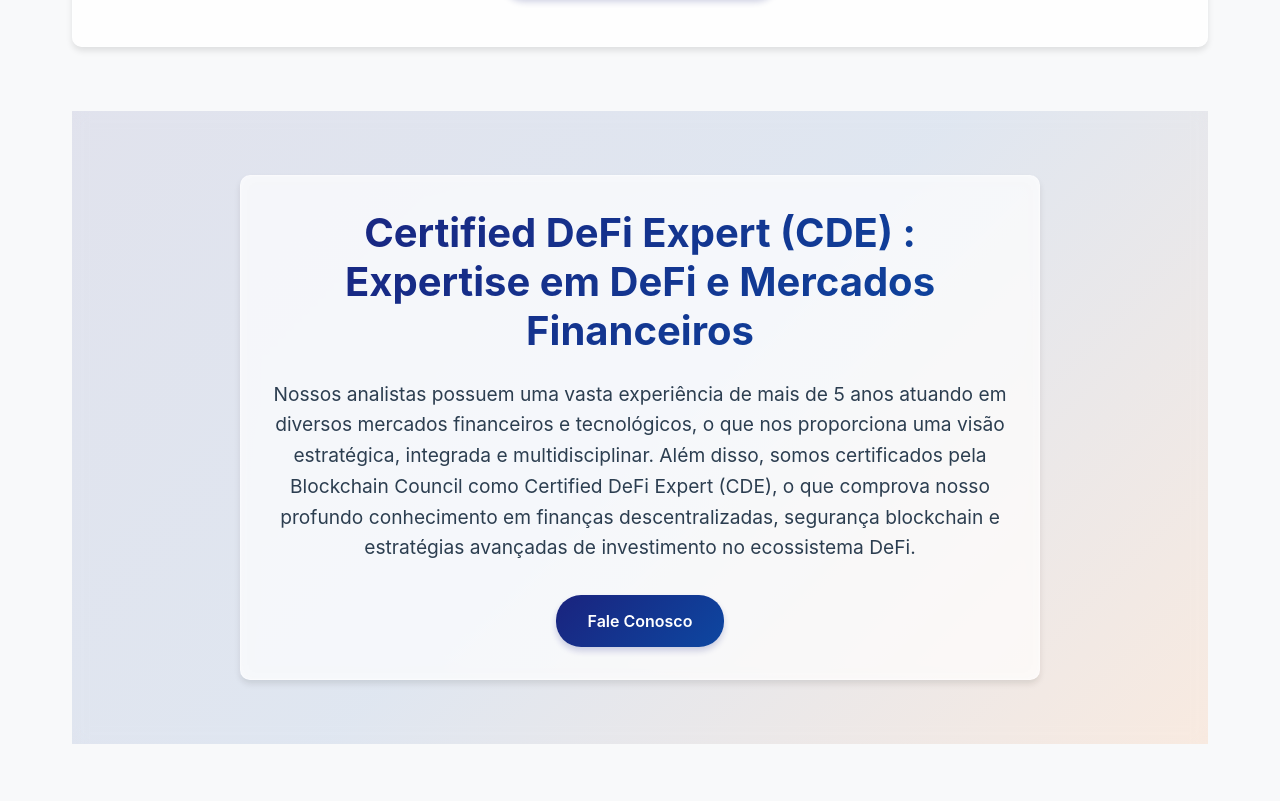
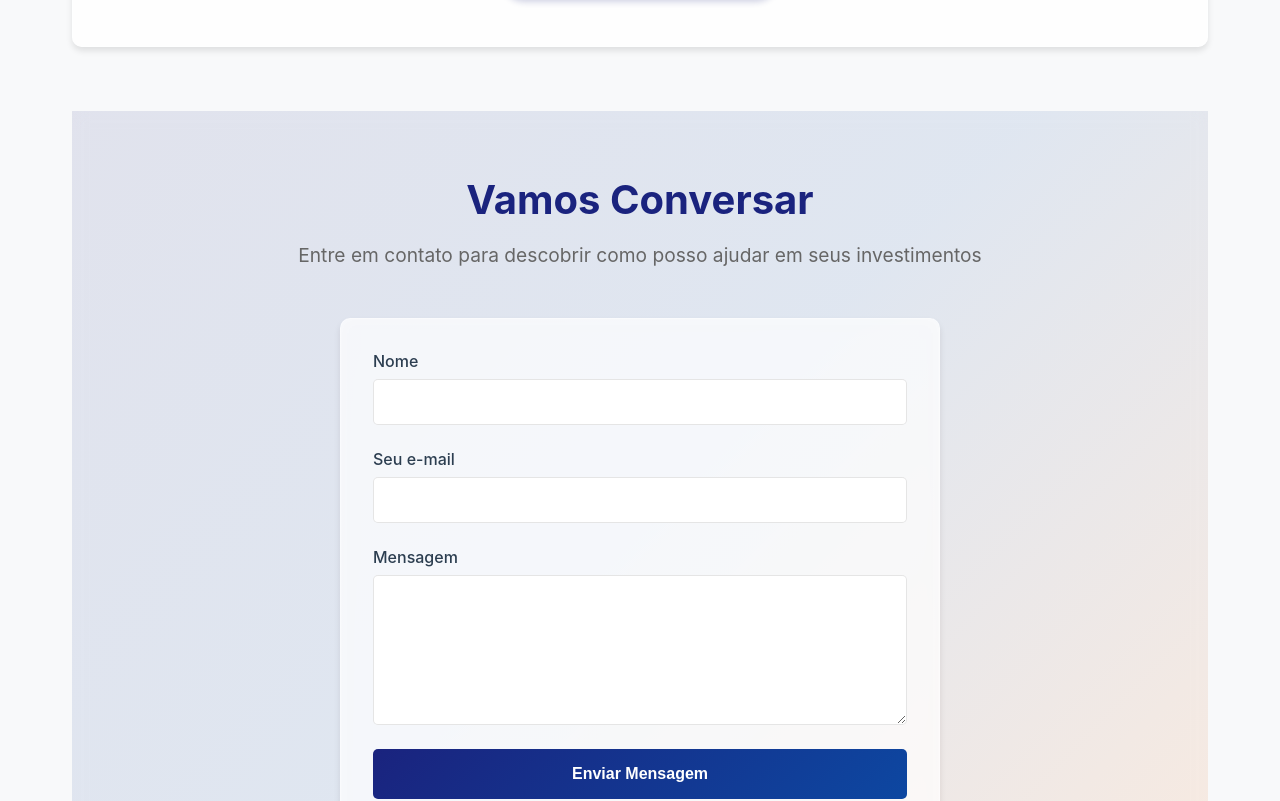
Before and after one commit to ciceroalvespro/criptofinance, a React (Create React App) app: page / in a window 1280 px wide. Shown: the part 1492-2293 px from the top of the page. Built offline with nearby package versions, Linux system fonts and the light colour scheme.

Commit message:
Reverte alterações da seção Sobre

```diff
--- a/src/components/HomePage.tsx
+++ b/src/components/HomePage.tsx
@@ -178,68 +178,6 @@
   font-weight: 600;
   font-size: 1.1rem;
   box-shadow: 0 4px 6px rgba(26, 35, 126, 0.2);
-`;
-
-const AboutSection = styled.section`
-  padding: 4rem 0;
-  background: linear-gradient(135deg,
-    rgba(26, 35, 126, 0.1) 0%,
-    rgba(13, 71, 161, 0.1) 50%,
-    rgba(255, 107, 0, 0.1) 100%
-  );
-  margin-top: 4rem;
-  position: relative;
-  z-index: 2;
-  backdrop-filter: blur(8px);
-  -webkit-backdrop-filter: blur(8px);
-  scroll-margin-top: 100px;
-`;
-
-const AboutContent = styled.div`
-  max-width: 800px;
-  margin: 0 auto;
-  text-align: center;
-  padding: 2rem;
-  background: rgba(255, 255, 255, 0.8);
-  backdrop-filter: blur(8px);
-  -webkit-backdrop-filter: blur(8px);
-  border: 1px solid rgba(255, 255, 255, 0.3);
-  border-radius: 10px;
-  box-shadow: 0 4px 6px rgba(0, 0, 0, 0.1);
-`;
-
-const AboutTitle = styled.h2`
-  font-size: 2.5rem;
-  color: #1a237e;
-  margin-bottom: 1.5rem;
-  font-weight: 700;
-  background: linear-gradient(135deg, #1a237e 0%, #0d47a1 100%);
-  -webkit-background-clip: text;
-  -webkit-text-fill-color: transparent;
-`;
-
-const AboutDescription = styled.p`
-  font-size: 1.2rem;
-  color: #2c3e50;
-  line-height: 1.6;
-  margin-bottom: 2rem;
-`;
-
-const AboutButton = styled.a`
-  background: linear-gradient(135deg, #1a237e 0%, #0d47a1 100%);
-  color: white;
-  padding: 1rem 2rem;
-  border-radius: 25px;
-  text-decoration: none;
-  font-weight: 600;
-  display: inline-block;
-  transition: transform 0.3s ease, box-shadow 0.3s ease;
-  box-shadow: 0 4px 6px rgba(26, 35, 126, 0.2);
-
-  &:hover {
-    transform: translateY(-2px);
-    box-shadow: 0 6px 12px rgba(26, 35, 126, 0.3);
-  }
 `;
 
 const Footer = styled.footer`
@@ -539,16 +477,6 @@
           <CertificationBadge>Certified DeFi Expert (CDE)</CertificationBadge>
         </Certification>
 
-        <AboutSection id="sobre">
-          <AboutContent>
-            <AboutTitle>Certified DeFi Expert (CDE) : Expertise em DeFi e Mercados Financeiros</AboutTitle>
-            <AboutDescription>
-              Nossos analistas possuem uma vasta experiência de mais de 5 anos atuando em diversos mercados financeiros e tecnológicos, o que nos proporciona uma visão estratégica, integrada e multidisciplinar. Além disso, somos certificados pela Blockchain Council como Certified DeFi Expert (CDE), o que comprova nosso profundo conhecimento em finanças descentralizadas, segurança blockchain e estratégias avançadas de investimento no ecossistema DeFi.
-            </AboutDescription>
-            <AboutButton href="#contato" onClick={handleScrollToContact}>Fale Conosco</AboutButton>
-          </AboutContent>
-        </AboutSection>
-
         <ContactSection id="contato">
           <ContactContainer>
             <ContactTitle>Vamos Conversar</ContactTitle>
```
